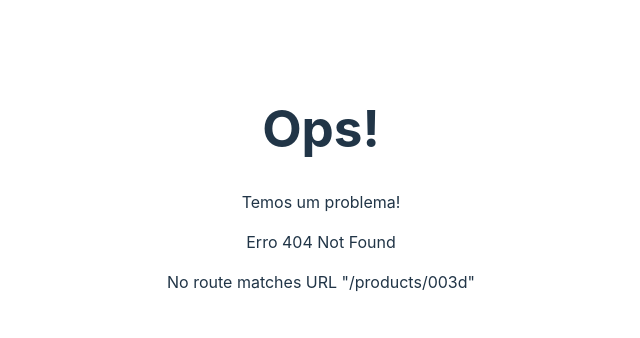
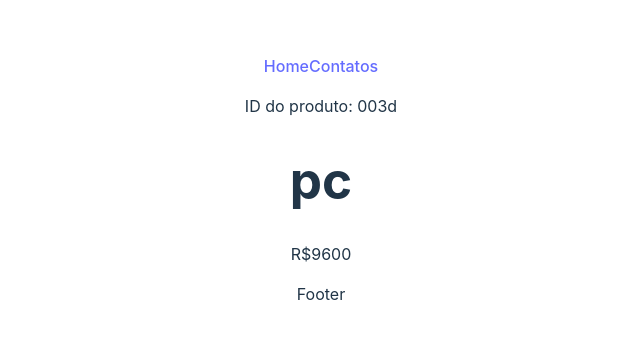
Before and after one commit to CeloAraujo/react, a React (Vite) app in the folder 7_react_router/router/: page /products/003d in a window 1280 px wide. Before the commit this address had no page. Shown: the part 212-550 px from the top of the page, without its empty margins (319-959 px from the left). Built offline with nearby package versions, Linux system fonts and the light colour scheme; data requests are answered from the project's data file.

Commit message:
rota dinamica

```diff
--- a/7_react_router/router/src/routes/Home.jsx
+++ b/7_react_router/router/src/routes/Home.jsx
@@ -5,8 +5,10 @@
 
 const url = "http://localhost:3000/products";
 
+// 7 rota dinamica
+import { Link } from "react-router-dom";
+
 const Home = () => {
-
   const { data: items } = useFetch(url);
 
   return (
@@ -19,6 +21,8 @@
             <li key={item.id}>
               <h2>{item.name}</h2>
               <p>R$: {item.price}</p>
+              {/* 7- rota dinamica */}
+              <Link to={`/products/${item.id}`}>Detalhes</Link>
             </li>
           ))}
       </ul>
--- /dev/null
+++ b/7_react_router/router/src/routes/Product.jsx
@@ -0,0 +1,27 @@
+import React from "react";
+
+import { useFetch } from "../hooks/useFetch";
+
+import { useParams } from "react-router-dom";
+
+const Product = () => {
+  const { id } = useParams();
+
+  const url = "http://localhost:3000/products/" + id;
+
+  const { data: product } = useFetch(url);
+
+  if (!product) return <p>Carregando...</p>;
+
+  return (
+    <div>
+      <p>ID do produto: {id}</p>
+      <div>
+        <h1>{product.name}</h1>
+        <p>R${product.price}</p>
+      </div>
+    </div>
+  );
+};
+
+export default Product;
```
Also changed, not shown: 7_react_router/router/src/main.jsx (+9 -1 lines).
